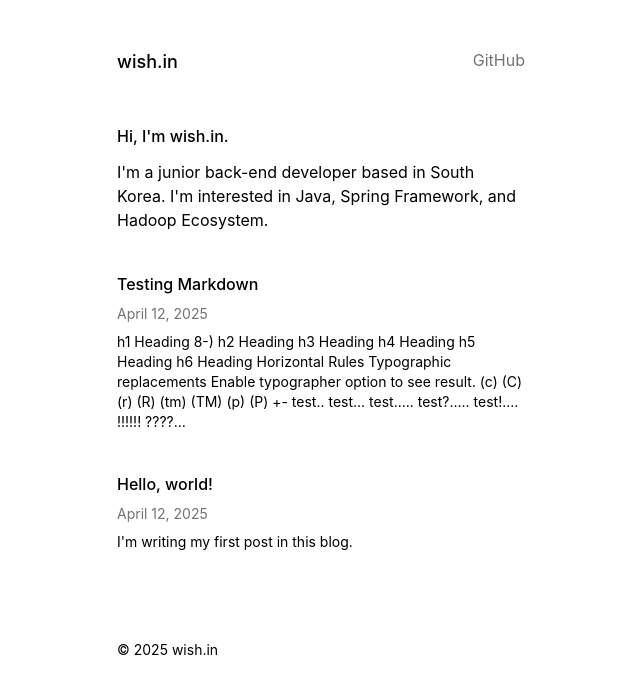
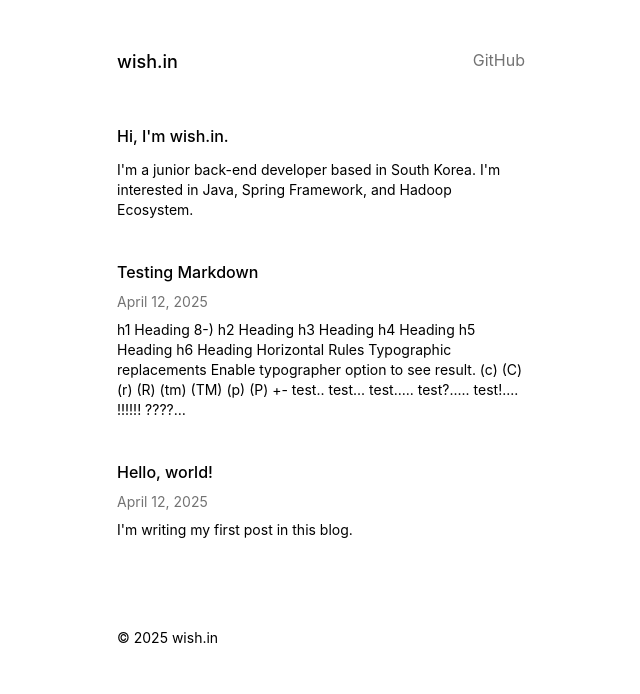
Before and after one commit to wzyns/wzyns.github.io, a Gatsby site: page / in a window 1280 px wide. Shown: the whole page, without its empty margins (319-959 px from the left). Built offline with nearby package versions, Linux system fonts and the light colour scheme; Gatsby itself is replaced by a stand-in of ours.

Commit message:
Make profile font smaller

```diff
--- a/src/components/profile.tsx
+++ b/src/components/profile.tsx
@@ -2,7 +2,7 @@ export default function Profile() {
   return (
     <section className="pb-10">
       <h2 className="font-medium">Hi, I'm wish.in.</h2>
-      <p className="mt-3">
+      <p className="mt-3 text-sm">
         I'm a junior back-end developer based in South Korea. I'm interested in
         Java, Spring Framework, and Hadoop Ecosystem.
       </p>
```
